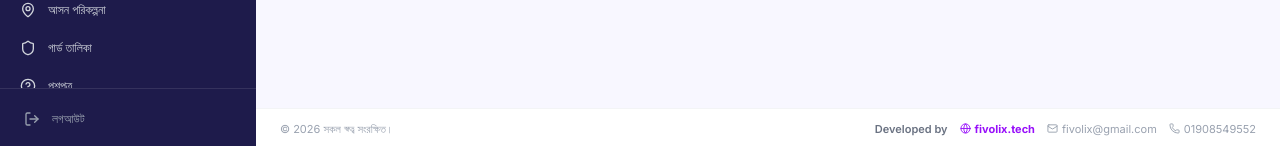
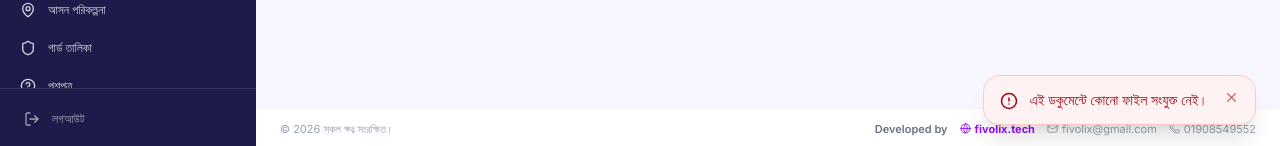
Before and after one commit to shantonudebnath/College-Management-System, a Next.js app: page /admin/docs in a window 1280 px wide. Both pictures are taken after a click on the button 858 px from the left and 264 px from the top of the page. Shown: the part 651-797 px from the top of the page. Built offline with nearby package versions, Linux system fonts and the light colour scheme; no server answers; the database is empty.

Commit message:
feat: replace all native alert() with styled toast notifications

```diff
--- a/src/app/admin/docs/page.tsx
+++ b/src/app/admin/docs/page.tsx
@@ -3,6 +3,7 @@ import { useState, useRef } from 'react';
 import DashboardHeader from '@/components/layout/DashboardHeader';
 import { FolderOpen, FileText, Upload, Trash2, Download, X } from 'lucide-react';
 import ConfirmDeleteModal from '@/components/ui/ConfirmDeleteModal';
+import { useToast } from '@/components/ui/Toast';
 
 interface Doc { id: string; name: string; type: string; size: string; date: string; category: string; fileData?: string; fileName?: string; }
 
@@ -27,6 +28,7 @@ export default function AdminDocsPage() {
   const [pickedFile, setPickedFile] = useState<{ name: string; data: string; size: string; type: string } | null>(null);
   const [deleteTarget, setDeleteTarget] = useState<{ id: string; name: string } | null>(null);
   const fileRef = useRef<HTMLInputElement>(null);
+  const { toast, ToastEl } = useToast();
 
   const handleFilePick = (e: React.ChangeEvent<HTMLInputElement>) => {
     const file = e.target.files?.[0];
@@ -60,7 +62,7 @@ export default function AdminDocsPage() {
 
   const handleDownload = (doc: Doc) => {
     if (!doc.fileData) {
-      alert('এই ডকুমেন্টে কোনো ফাইল সংযুক্ত নেই।');
+      toast('এই ডকুমেন্টে কোনো ফাইল সংযুক্ত নেই।', 'error');
       return;
     }
     const a = document.createElement('a');
@@ -71,6 +73,7 @@ export default function AdminDocsPage() {
 
   return (
     <div>
+      {ToastEl}
       <DashboardHeader title="ডকুমেন্ট স্টোর" subtitle="গুরুত্বপূর্ণ নথিপত্র সংরক্ষণ ও পরিচালনা" userName="Admin" role="Super Admin" />
       <div className="p-6 space-y-5">
         <button onClick={() => setShowUpload(!showUpload)} className="flex items-center gap-2 btn-primary px-5 py-2.5 rounded-xl text-sm font-semibold">
--- a/src/app/admin/notices/page.tsx
+++ b/src/app/admin/notices/page.tsx
@@ -5,9 +5,11 @@ import { useNotices } from '@/context/NoticesContext';
 import { Bell, Plus, Trash2, Edit, AlertCircle, Send, Paperclip, X } from 'lucide-react';
 import ConfirmDeleteModal from '@/components/ui/ConfirmDeleteModal';
 import type { Notice } from '@/lib/types';
+import { useToast } from '@/components/ui/Toast';
 
 export default function AdminNoticesPage() {
   const { notices, addNotice, updateNotice, deleteNotice } = useNotices();
+  const { toast, ToastEl } = useToast();
   const [showForm, setShowForm] = useState(false);
   const [editTarget, setEditTarget] = useState<Notice | null>(null);
   const [form, setForm] = useState({ title: '', content: '', type: 'general', target: 'all', isImportant: false });
@@ -18,7 +20,7 @@ export default function AdminNoticesPage() {
     const file = e.target.files?.[0];
     if (!file) { setAttachFile(null); return; }
     if (file.size > 512 * 1024) {
-      alert('ফাইল সাইজ ৫০০KB এর বেশি হতে পারবে না।');
+      toast('ফাইল সাইজ ৫০০KB এর বেশি হতে পারবে না।', 'error');
       e.target.value = '';
       return;
     }
@@ -75,6 +77,7 @@ export default function AdminNoticesPage() {
 
   return (
     <div>
+      {ToastEl}
       <DashboardHeader title="নোটিশ ব্যবস্থাপনা" subtitle="নোটিশ তৈরি ও পরিচালনা করুন" userName="Admin" role="Super Admin" />
       <div className="p-6 space-y-5">
         <button onClick={openAdd} className="flex items-center gap-2 btn-primary px-5 py-2.5 rounded-xl text-sm font-semibold">
--- a/src/app/teacher/questions/page.tsx
+++ b/src/app/teacher/questions/page.tsx
@@ -5,6 +5,7 @@ import { MADRASHA_CLASSES, SUBJECTS_BY_CLASS } from '@/lib/data';
 import { HelpCircle, Plus, Send, Trash2, Lock, FileText, Upload, Eye, X, Download, ChevronDown } from 'lucide-react';
 import ConfirmDeleteModal from '@/components/ui/ConfirmDeleteModal';
 import { kvGet, kvSet } from '@/lib/supabase/kv';
+import { useToast } from '@/components/ui/Toast';
 
 interface QuestionPaper {
   id: string;
@@ -36,6 +37,7 @@ export default function TeacherQuestionsPage() {
   const [deleteTarget, setDeleteTarget] = useState<{ id: string; name: string } | null>(null);
   const [uploading, setUploading] = useState(false);
   const fileRef = useRef<HTMLInputElement>(null);
+  const { toast, ToastEl } = useToast();
 
   useEffect(() => {
     kvGet<QuestionPaper[]>('question_papers_store').then(data => {
@@ -53,7 +55,7 @@ export default function TeacherQuestionsPage() {
     const file = e.target.files?.[0];
     if (!file) return;
     if (file.type !== 'application/pdf') {
-      alert('শুধুমাত্র PDF ফাইল আপলোড করুন।');
+      toast('শুধুমাত্র PDF ফাইল আপলোড করুন।', 'error');
       return;
     }
     setUploading(true);
@@ -102,6 +104,7 @@ export default function TeacherQuestionsPage() {
 
   return (
     <div>
+      {ToastEl}
       <DashboardHeader title="প্রশ্নপত্র দাখিল" subtitle="পরীক্ষার প্রশ্নপত্র PDF আপলোড করুন" userName="Md. Shafiqul Islam" role="শিক্ষক" />
       <div className="p-6 space-y-5">
 
--- /dev/null
+++ b/src/components/ui/Toast.tsx
@@ -0,0 +1,46 @@
+'use client';
+import { useState, useCallback } from 'react';
+import { CheckCircle, AlertCircle, X } from 'lucide-react';
+
+type ToastType = 'success' | 'error' | 'info';
+
+interface ToastState {
+  message: string;
+  type: ToastType;
+  visible: boolean;
+}
+
+const STYLES: Record<ToastType, string> = {
+  success: 'bg-green-50 border-green-200 text-green-800',
+  error:   'bg-red-50 border-red-200 text-red-800',
+  info:    'bg-blue-50 border-blue-200 text-blue-800',
+};
+
+const ICONS: Record<ToastType, typeof CheckCircle> = {
+  success: CheckCircle,
+  error:   AlertCircle,
+  info:    AlertCircle,
+};
+
+export function useToast() {
+  const [state, setState] = useState<ToastState>({ message: '', type: 'success', visible: false });
+
+  const toast = useCallback((message: string, type: ToastType = 'success') => {
+    setState({ message, type, visible: true });
+    setTimeout(() => setState(s => ({ ...s, visible: false })), 4000);
+  }, []);
+
+  const close = useCallback(() => setState(s => ({ ...s, visible: false })), []);
+
+  const ToastEl = state.visible ? (
+    <div className={`fixed bottom-6 right-6 z-[9999] flex items-start gap-3 px-4 py-3.5 rounded-2xl border shadow-xl max-w-sm animate-in slide-in-from-bottom-4 duration-300 ${STYLES[state.type]}`}>
+      {(() => { const Icon = ICONS[state.type]; return <Icon size={18} className="shrink-0 mt-0.5" />; })()}
+      <p className="text-sm font-medium leading-snug flex-1">{state.message}</p>
+      <button onClick={close} className="shrink-0 opacity-60 hover:opacity-100 transition-opacity ml-1">
+        <X size={15} />
+      </button>
+    </div>
+  ) : null;
+
+  return { toast, ToastEl };
+}
```
Also changed, not shown: src/app/admin/results/page.tsx (+7 -4 lines).
